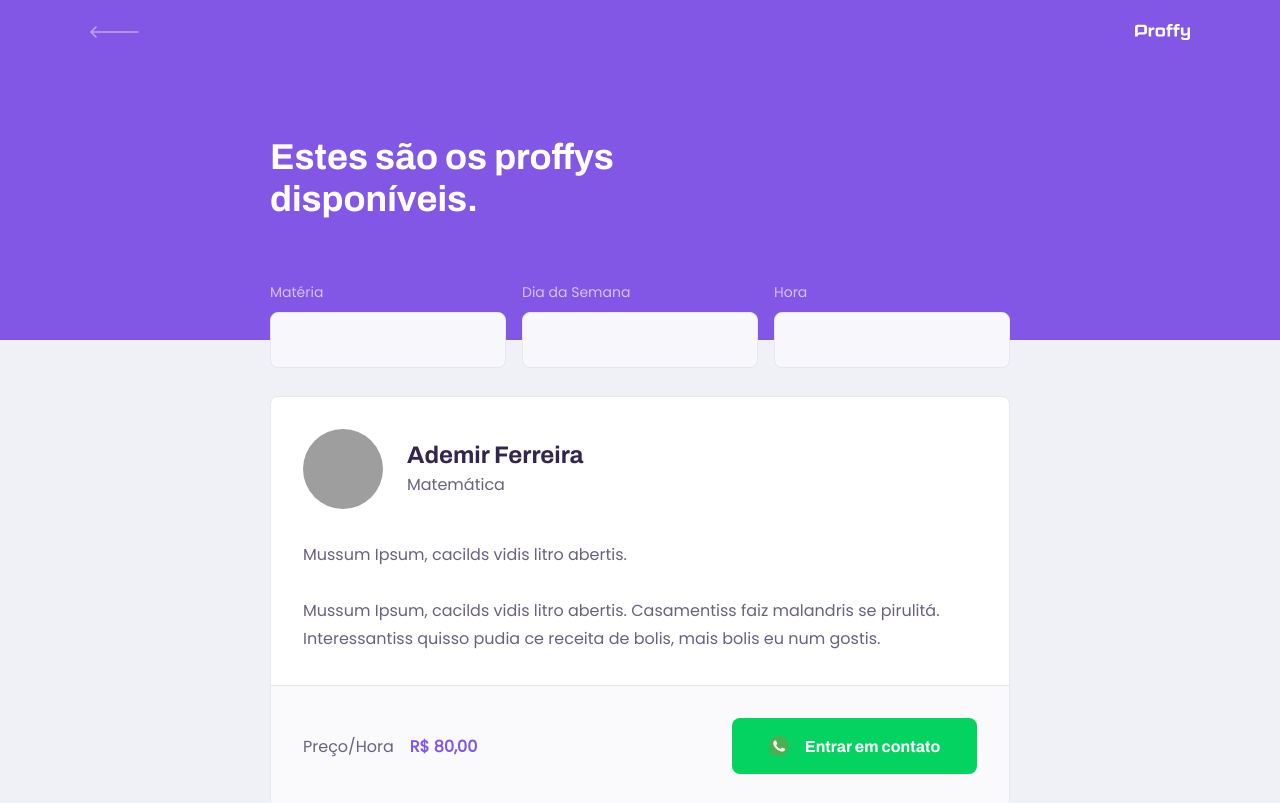
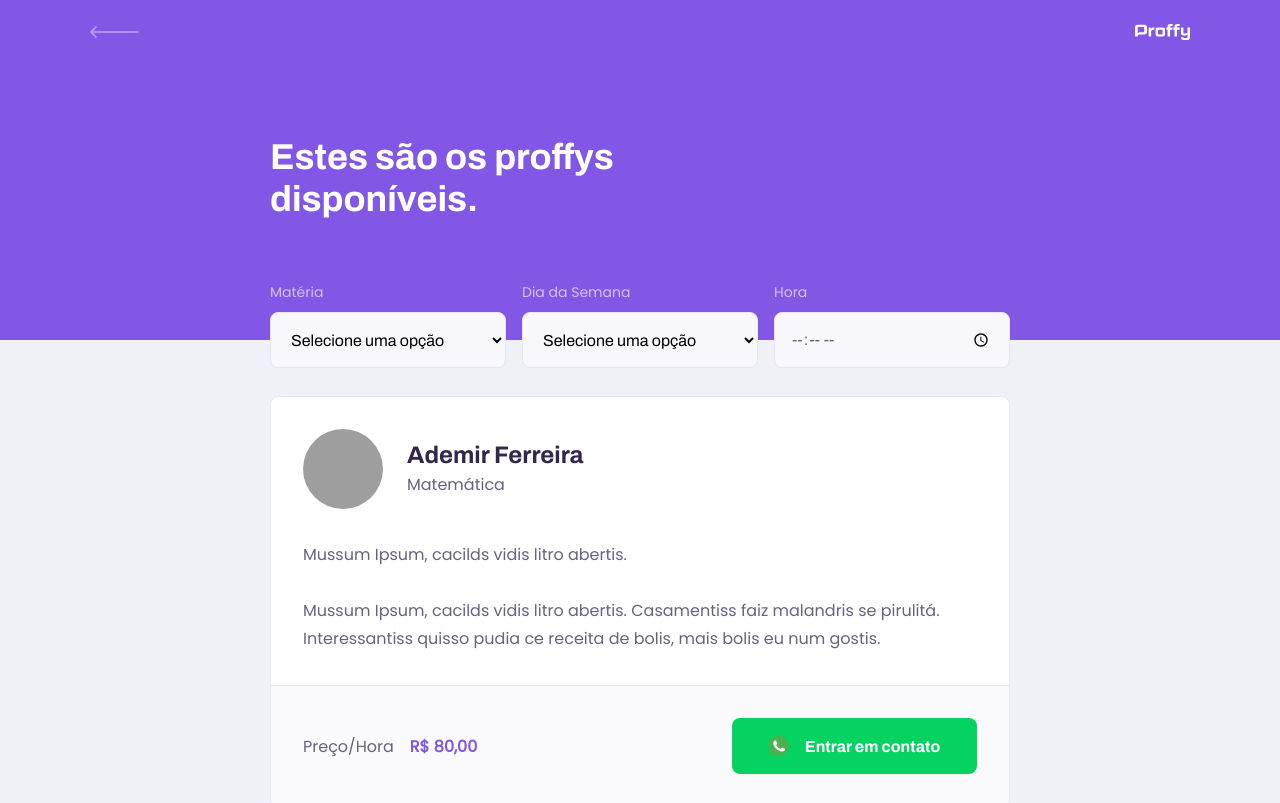
Before and after one commit to ademirferreira/proffy, a React (Create React App) app in the folder web/: page /study in a window 1280 px wide. Shown: the top 803 px of the page. Built offline with nearby package versions, Linux system fonts and the light colour scheme; grey boxes are pictures that could not be loaded.

Commit message:
Update TeacherList page

```diff
--- a/web/src/pages/TeacherList/index.tsx
+++ b/web/src/pages/TeacherList/index.tsx
@@ -1,32 +1,46 @@
 import React from 'react';
 
 import PageHeader from '../../components/PageHeader';
-
+import TeacherItem from '../../components/TeacherItem';
+import Input from '../../components/Input';
+import Select from '../../components/Select';
 
 import './styles.css';
-import TeacherItem from '../../components/TeacherItem';
-
-
 
 export default function TeacherList() {
   return (
     <div id="page-teacher-list" className="container">
       <PageHeader title="Estes são os proffys disponíveis.">
         <form id="search-teachers">
-          <div className="input-block">
-            <label htmlFor="subject">Matéria</label>
-            <input type="text" id="subject" />
-          </div>
-
-          <div className="input-block">
-            <label htmlFor="week_day">Dia da Semana</label>
-            <input type="text" id="week_day" />
-          </div>
-
-          <div className="input-block">
-            <label htmlFor="time">Hora</label>
-            <input type="text" id="time" />
-          </div>
+          <Select
+            name="subject"
+            label="Matéria"
+            options={[
+              { value: "Artes", label: "Artes" },
+              { value: "Biologia", label: "Biologia" },
+              { value: "Geografia", label: "Geografia" },
+              { value: "Matematica", label: "Matematica" },
+              { value: "Ingles", label: "Ingles" },
+              { value: "Historia", label: "Historia" },
+              { value: "Fisica", label: "Fisica" },
+              { value: "Portugues", label: "Portugues" },
+              { value: "Quimica", label: "Quimica" },
+            ]}
+          />
+          <Select
+            name="week_day"
+            label="Dia da Semana"
+            options={[
+              { value: "0", label: "Domingo" },
+              { value: "1", label: "Segunda" },
+              { value: "2", label: "Terça" },
+              { value: "3", label: "Quarta" },
+              { value: "4", label: "Quinta" },
+              { value: "5", label: "Sexta" },
+              { value: "6", label: "Sábado" },
+            ]}
+          />
+          <Input name="time" label="Hora" type="time" />
         </form>
       </PageHeader>
 
--- a/web/src/pages/TeacherList/styles.css
+++ b/web/src/pages/TeacherList/styles.css
@@ -10,46 +10,10 @@
   color: var(--color-text-in-primary);
 }
 
-#search-teachers .input-block {
-  position: relative;
-}
-
-#search-teachers .input-block + .input-block {
-  margin-top: 1.4rem;
-}
-
-#search-teachers .input-block label {
-  font-size: 1.4rem;
-}
-
-#search-teachers .input-block input {
-  width: 100%;
-  height: 5.6rem;
-  margin-top: 0.8rem;
-  border-radius: 0.8rem;
-  background: var(--color-input-background);
-  border: 1px solid var(--color-line-in-white);
-  outline: 0;
-  padding: 0 1.6rem;
-  font: 1.6rem Archivo;
-}
-
-#search-teachers .input-block:focus-within::after {
-  width: calc(100% - 3.2rem);
-  height: 2px;
-  content: '';
-  background: var(--color-primary-light);
-  position: absolute;
-  left: 1.6rem;
-  right: 1.6rem;
-  bottom: 0;
-}
-
 .page-teacher-list main {
   margin: 3.2rem auto;
   width: 90%;
 }
-
 
 @media (min-width: 700px) {
   #page-teacher-list {
@@ -64,7 +28,8 @@
     bottom: -28px;
   }
 
-  #search-teachers .input-block + .input-block {
+  #search-teachers .input-block + .input-block,
+  #search-teachers .select-block + .select-block {
     margin-top: 0;
   }
 
```
